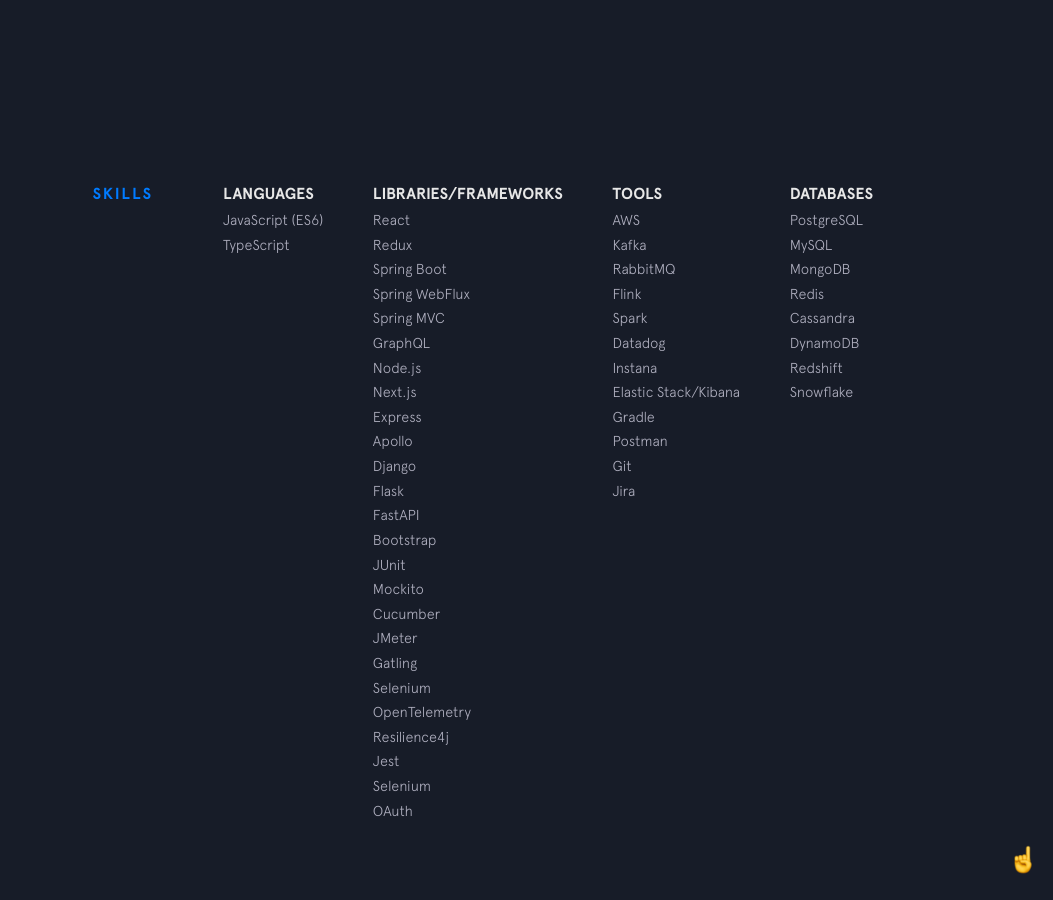
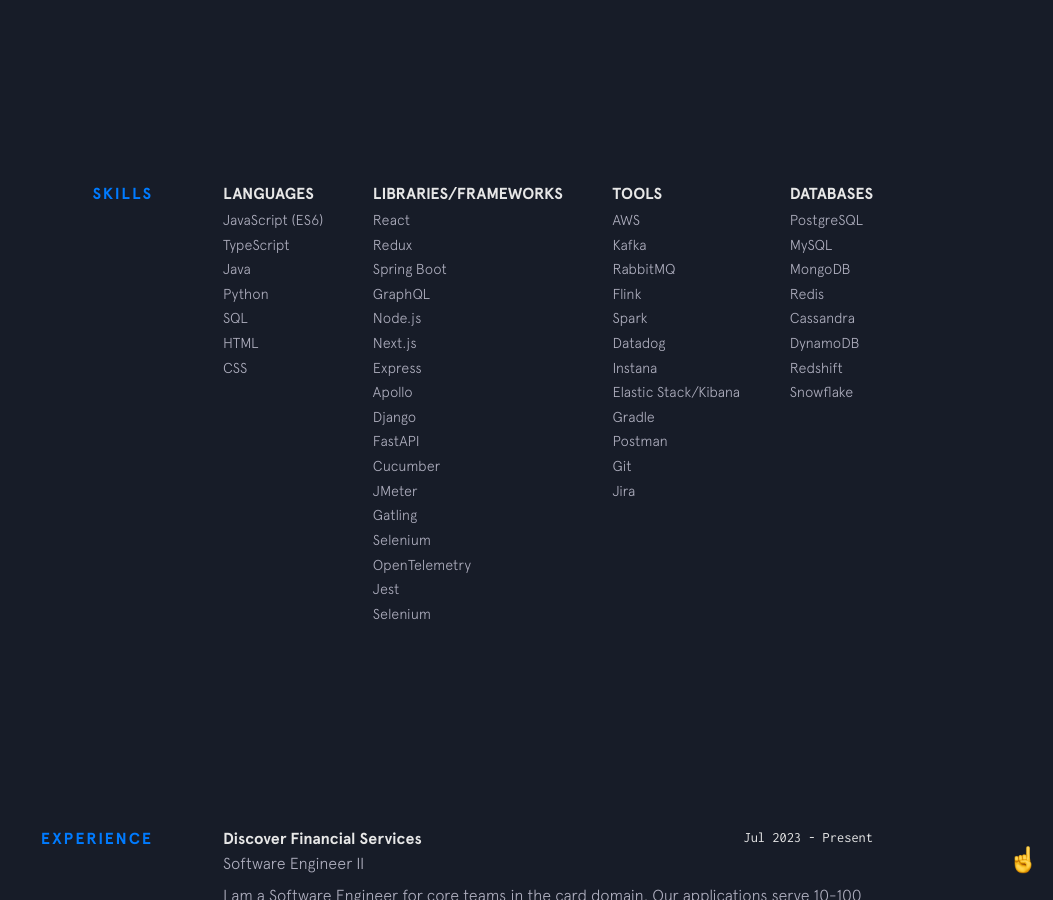
Before and after one commit to vishbett/vishbett.github.io, a Jekyll site: the page built from index.html, in a window 1280 px wide and 900 px high, scrolled down 1337 px. Shown: the whole window, without its empty margins (227-1280 px from the left). Built offline with Jekyll 4.4.1, drawn with Linux system fonts in a browser that asks for light colours; nearby versions of some CDN libraries.

Commit message:
Updates yet again

```diff
--- a/_data/skills.yml
+++ b/_data/skills.yml
@@ -1,33 +1,30 @@
 languages:
   - item: JavaScript (ES6)
   - item: TypeScript
+  - item: Java
+  - item: Python
+  - item: SQL
+  - item: HTML
+  - item: CSS
 
 frameworks:
   - item: React
   - item: Redux
   - item: Spring Boot
-  - item: Spring WebFlux
-  - item: Spring MVC
   - item: GraphQL
   - item: Node.js
   - item: Next.js
   - item: Express
   - item: Apollo
   - item: Django
-  - item: Flask
   - item: FastAPI
-  - item: Bootstrap
-  - item: JUnit
-  - item: Mockito
   - item: Cucumber
   - item: JMeter
   - item: Gatling
   - item: Selenium
   - item: OpenTelemetry
-  - item: Resilience4j
   - item: Jest
   - item: Selenium
-  - item: OAuth
 
 
 tools:
```
